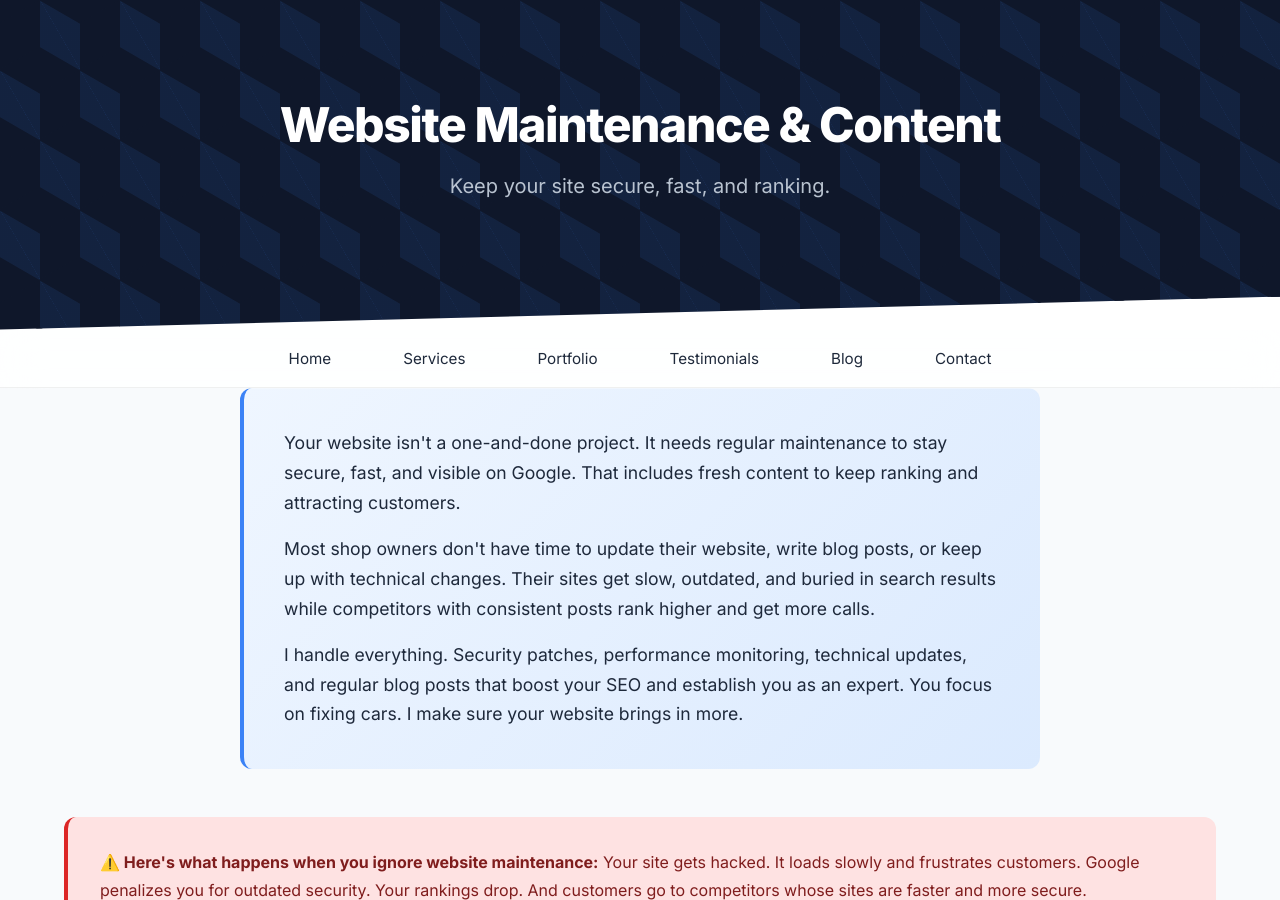
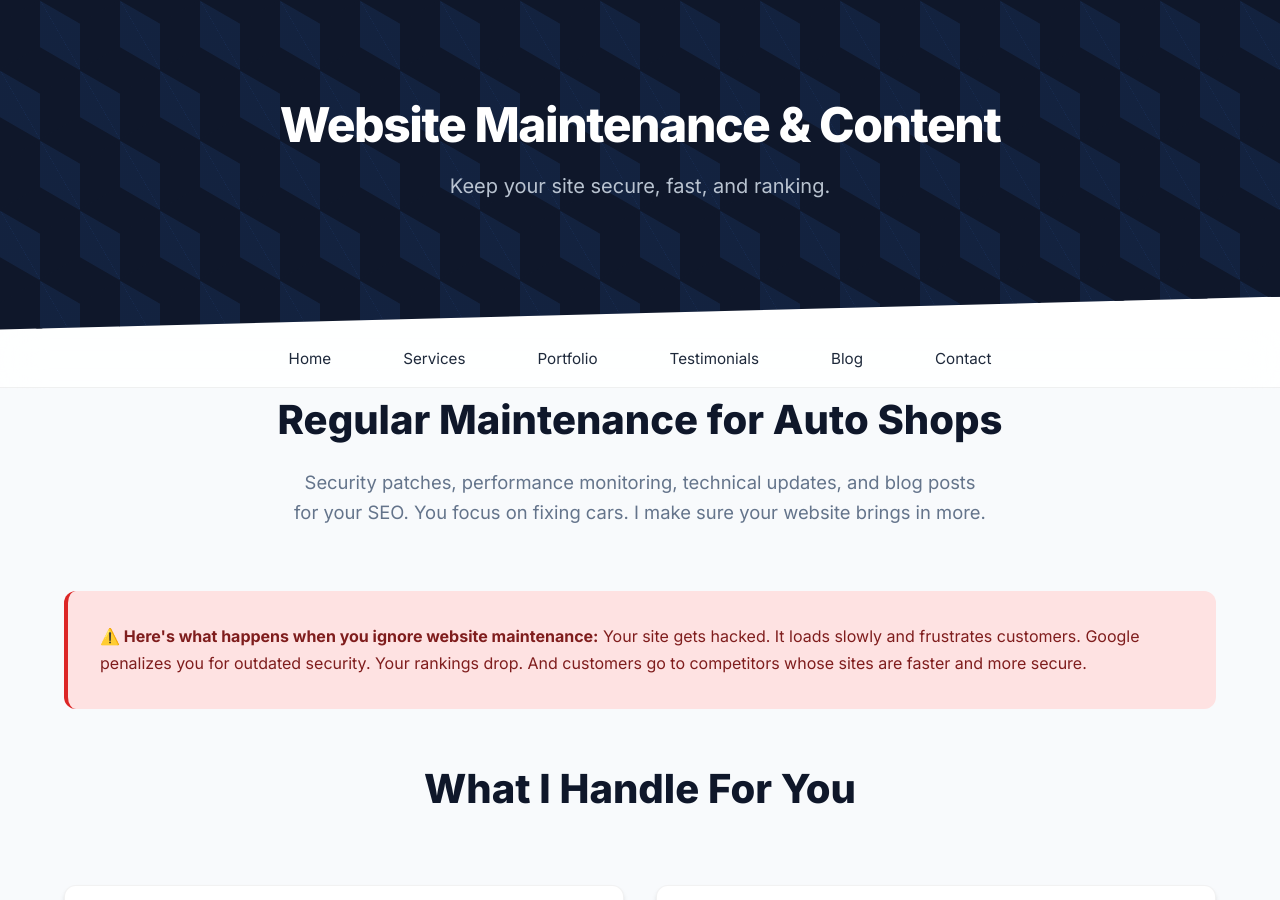
Before and after one commit to JamesBrownR/MeetingSurge, a Jekyll site: the page built from services/maintenance/index.html, in a window 1280 px wide and 900 px high. Built offline with Jekyll 4.4.1, drawn with Linux system fonts in a browser that asks for light colours; some of the changed text lies outside the part shown.

Commit message:
Update index.html

```diff
--- a/services/maintenance/index.html
+++ b/services/maintenance/index.html
@@ -259,13 +259,9 @@ description: Keep your auto shop website secure, fast, and ranking with professi
 
 <div class="service-content">
 
-  <div class="intro-box">
-    <p>Your website isn't a one-and-done project. It needs regular maintenance to stay secure, fast, and visible on Google. That includes fresh content to keep ranking and attracting customers.</p>
+  <h2>Regular Maintenance for Auto Shops</h2>
+  <p class="intro-text">Security patches, performance monitoring, technical updates, and blog posts for your SEO. You focus on fixing cars. I make sure your website brings in more.</p>
 
-    <p>Most shop owners don't have time to update their website, write blog posts, or keep up with technical changes. Their sites get slow, outdated, and buried in search results while competitors with consistent posts rank higher and get more calls.</p>
-
-    <p>I handle everything. Security patches, performance monitoring, technical updates, and regular blog posts that boost your SEO and establish you as an expert. You focus on fixing cars. I make sure your website brings in more.</p>
-  </div>
 
   <div class="warning-box">
     <p><strong>⚠️ Here's what happens when you ignore website maintenance:</strong> Your site gets hacked. It loads slowly and frustrates customers. Google penalizes you for outdated security. Your rankings drop. And customers go to competitors whose sites are faster and more secure.</p>
@@ -383,6 +379,10 @@ description: Keep your auto shop website secure, fast, and ranking with professi
     </ul>
   </div>
 
+   <div class="intro-box">
+    <p>Your website isn't a one-and-done project. It needs regular maintenance to stay secure, fast, and visible on Google. That includes fresh content to keep ranking and attracting customers.</p>
+      </div>
+
   <div class="pricing-box">
     <h2 style="text-align: center; margin-bottom: 0.5rem;">Investment</h2>
     <p style="text-align: center; color: var(--text-muted); margin-bottom: 2rem;">Custom pricing based on your needs.</p>
```
